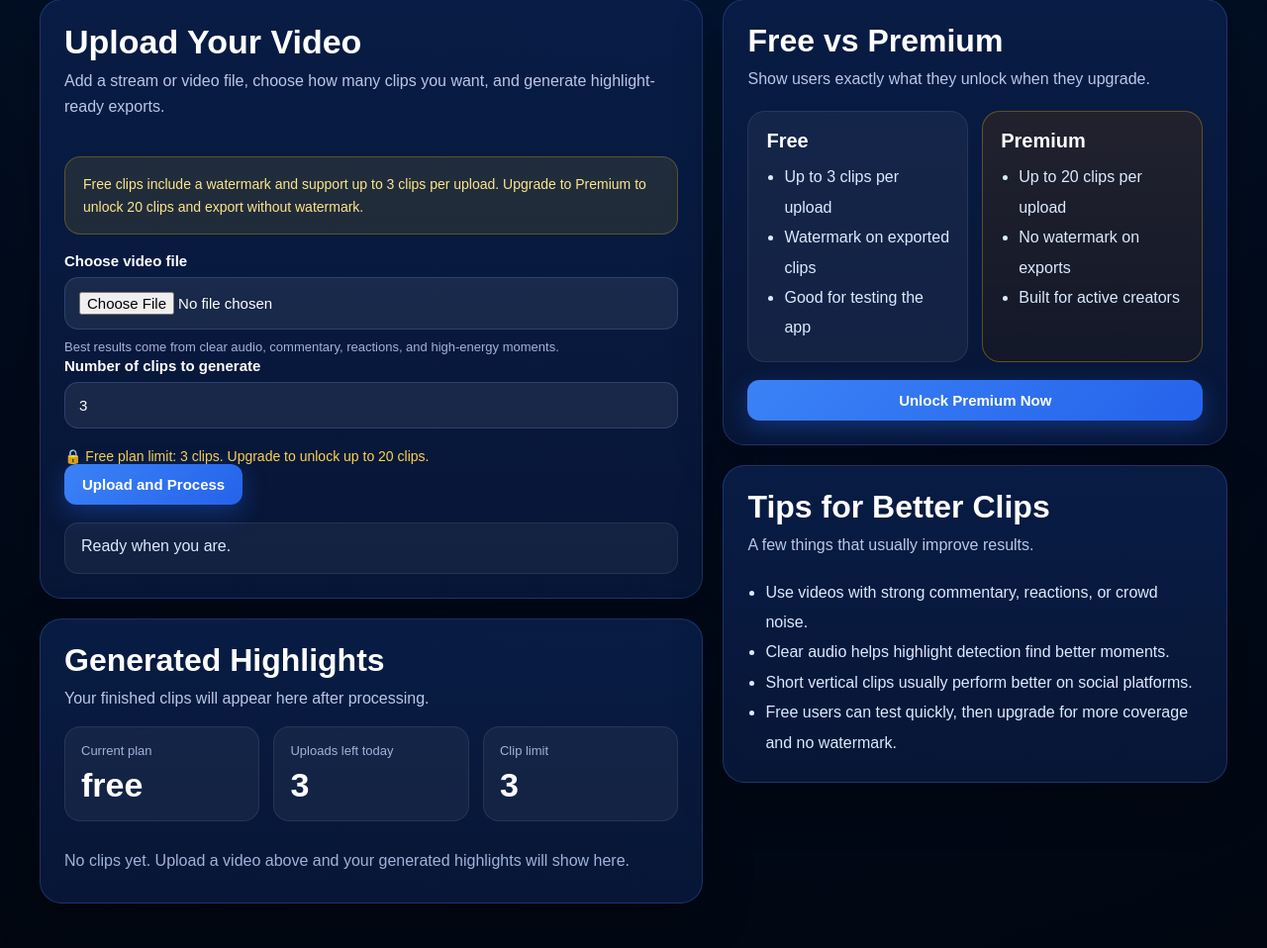
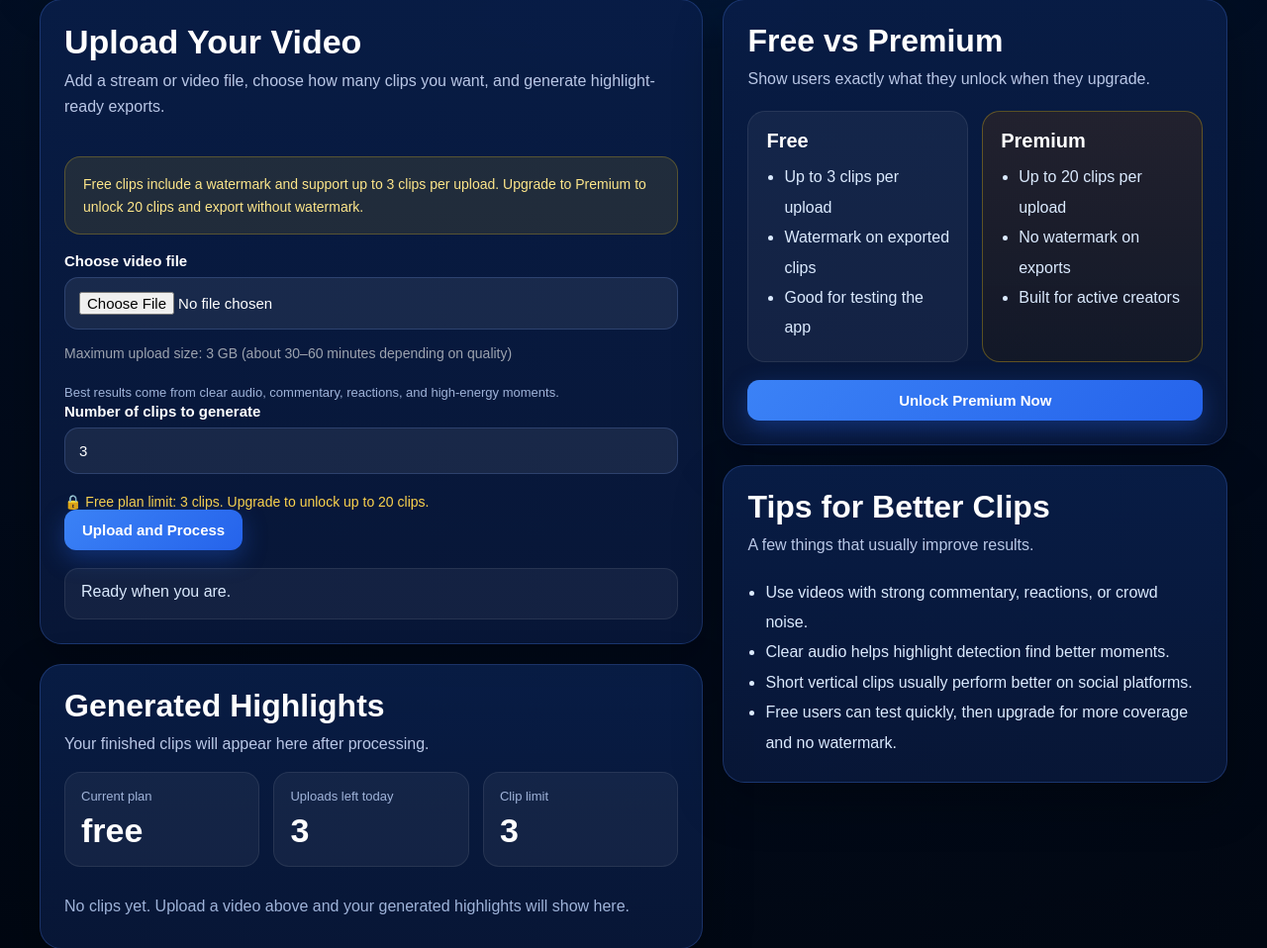
Before and after one commit to Omslavishtrick/stream-clip-ai, a Flask app: page / in a window 1280 px wide. Shown: the part 398-1356 px from the top of the page at 99% size. Run offline with Flask 3, Linux system fonts and the light colour scheme; the visitor is signed in with stand-in values (Sample User, id 1); parts of the project's set-up code (start-up, migrations or seed data) failed here and were passed over.

Commit message:
Add upload size notice

```diff
--- a/templates/index.html
+++ b/templates/index.html
@@ -590,6 +590,9 @@
                         <div class="field">
                             <label class="label" for="video">Choose video file</label>
                             <input type="file" id="video" name="video" accept=".mp4,.mov,.avi,.mkv,.webm,.m4v" required>
+                            <p style="color:#9ca3af; font-size:14px; margin-top:8px;">
+                                Maximum upload size: 3 GB (about 30–60 minutes depending on quality)
+                            </p>
                             <div class="hint">Best results come from clear audio, commentary, reactions, and high-energy moments.</div>
                         </div>
 
@@ -831,6 +834,7 @@
                 `;
             }
         });
+
     </script>
     <footer class="footer">
     <a href="/privacy">Privacy Policy</a>
```
